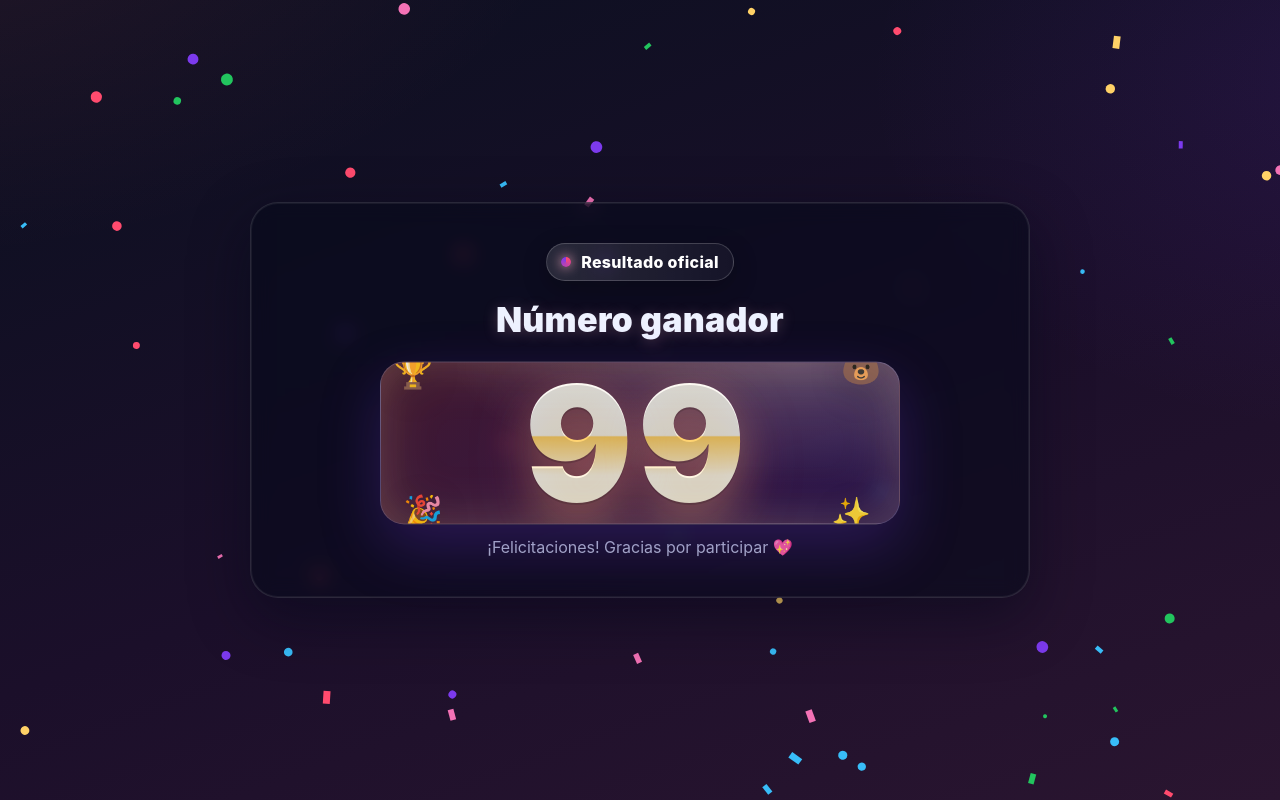
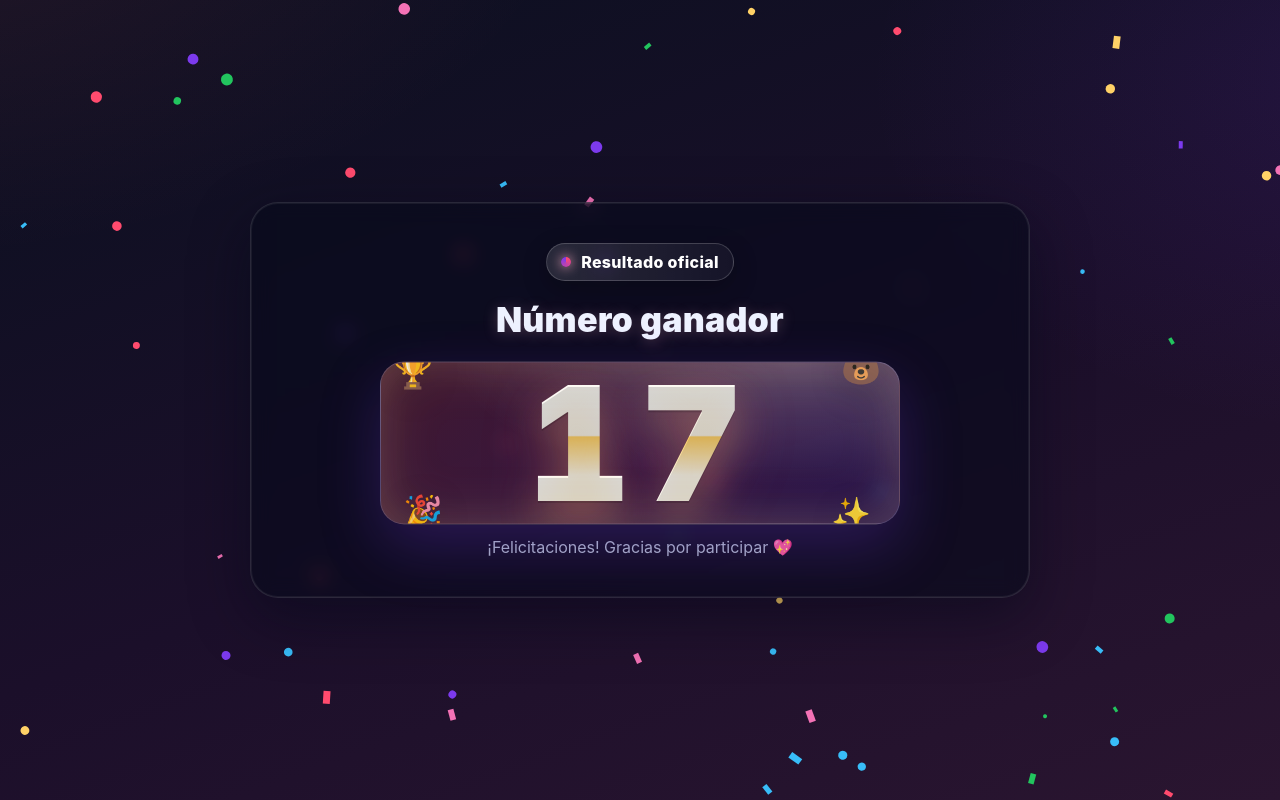
Before and after one commit to Codehimn/rifa_osito, a plain HTML site: page index.html in a window 1280 px wide. Drawn offline with Linux system fonts and the light colour scheme.

Commit message:
Actualizar index.html

```diff
--- a/index.html
+++ b/index.html
@@ -4,7 +4,7 @@
   <meta charset="utf-8" />
   <meta name="viewport" content="width=device-width,initial-scale=1" />
   <title>Ganador: 99</title>
-  <meta name="description" content="Resultado oficial — Número ganador: 99" />
+  <meta name="description" content="Resultado oficial — Número ganador: 17" />
   <style>
     :root{
       --bg1:#0b1020; --bg2:#1b0f2a; --bg3:#2a1530;
@@ -144,7 +144,7 @@
     <h1 class="title">Número ganador</h1>
 
     <section class="number" aria-labelledby="ganador">
-      <div id="ganador" class="digits" aria-label="noventa y nueve">99</div>
+      <div id="ganador" class="digits" aria-label="noventa y nueve">17</div>
       <div class="emoji e1">🏆</div>
       <div class="emoji e2">🐻</div>
       <div class="emoji e3">🎉</div>
```
